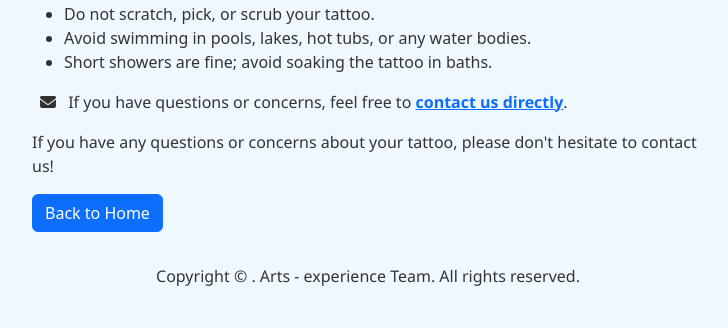
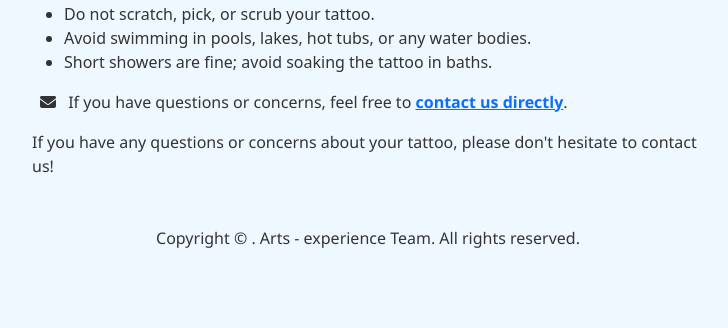
Before and after one commit to Samboja651/body-artwork, a Flask app: page /care-instructions in a window 1280 px wide. Shown: the part 808-1136 px from the top of the page, without its empty margins (397-1125 px from the left). After the commit the page ends 1056 px from the top, so only its background shows below. Run offline with Flask 3, Linux system fonts and the light colour scheme; some libraries are stand-ins or nearby versions.

Commit message:
care instructions

```diff
--- a/templates/care_instructions.html
+++ b/templates/care_instructions.html
@@ -40,6 +40,5 @@
 
 
     <p>If you have any questions or concerns about your tattoo, please don't hesitate to contact us!</p>
-    <a href="{{ url_for('home') }}" class="btn btn-primary">Back to Home</a>
 </div>
 {% endblock %}
```
